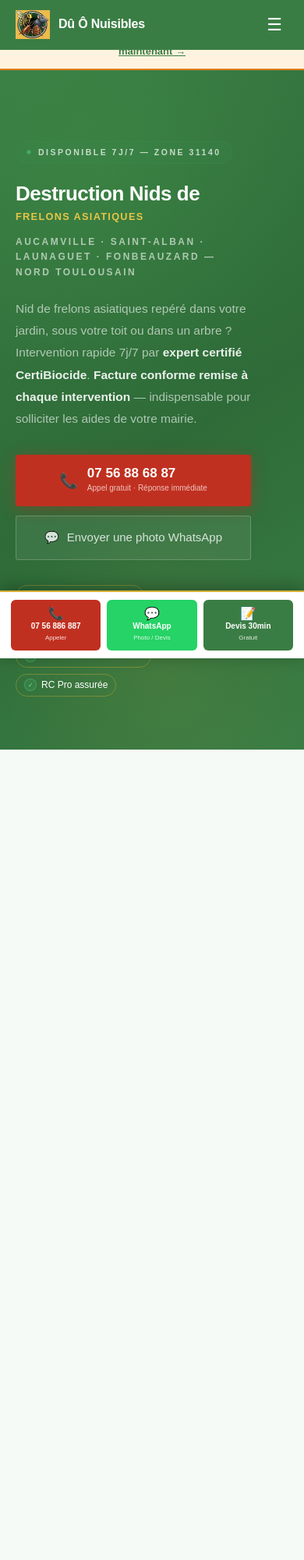
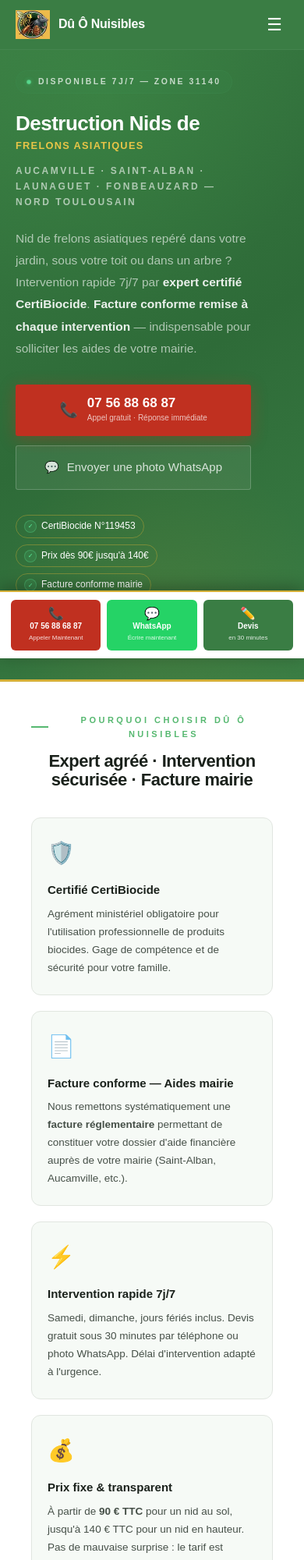
Before and after one commit to DUONUISIBLES/Duonuisibles.fr, a plain HTML site: page destruction-nids-frelons-asiatiques-31140-aucamville.html in a window 390 px wide. Shown: the top 2000 px of the page at 78% size. Drawn offline with Linux system fonts and the light colour scheme.

Commit message:
Update destruction-nids-frelons-asiatiques-31140-aucamville.html

```diff
--- a/destruction-nids-frelons-asiatiques-31140-aucamville.html
+++ b/destruction-nids-frelons-asiatiques-31140-aucamville.html
@@ -581,7 +581,6 @@ footer{background:var(--green-xpale);border-top:2px solid var(--green-pale);padd
 <body>
 
 <!-- ════════════════════════ NAV ════════════════════════ -->
-
 <nav id="main-nav">
   <a class="nav-brand" href="/">
     <img src="logo_duonuisibles_jaune.webp" alt="Logo Dû Ô Nuisibles" width="44" height="44" loading="eager">
@@ -607,6 +606,7 @@ footer{background:var(--green-xpale);border-top:2px solid var(--green-pale);padd
   <button class="nav-mobile-toggle" onclick="toggleMobileMenu()" aria-label="Ouvrir le menu" aria-expanded="false" aria-controls="mobile-menu">☰</button>
 </nav>
 
+
 <div class="mobile-menu" id="mobile-menu">
   <a href="/" class="nav-link" onclick="closeMobileMenu()">Accueil</a>
   <a href="/prix-deratisation-toulouse" class="nav-link" onclick="closeMobileMenu()">🐀 Dératisation (Rats & Souris)</a>
@@ -628,12 +628,6 @@ footer{background:var(--green-xpale);border-top:2px solid var(--green-pale);padd
   <a href="tel:0756886887" class="nav-emergency" onclick="closeMobileMenu()">📞 Appel urgent — 07 56 886 887</a>
 </div>
 
-
-
-<!-- ════════════════════════ ALERTE SAISON ════════════════════════ -->
-<div class="alert-banner" role="alert">
-  🐝 <strong>Saison frelons asiatiques en cours (avril–novembre)</strong> — Intervention rapide en 2h. <a href="tel:0756886887">Appelez maintenant →</a>
-</div>
 
 <!-- ════════════════════════ HERO LOCAL ════════════════════════ -->
 <section class="hero-local" aria-label="Destruction frelons asiatiques 31140">
@@ -688,7 +682,7 @@ footer{background:var(--green-xpale);border-top:2px solid var(--green-pale);padd
         <p class="price-from">À partir de</p>
         <p class="price-tag">90 €</p>
         <p style="font-size:12px;color:rgba(255,255,255,.45);margin-top:2px;">TTC · Jusqu'à 140 € TTC</p>
-        <p class="price-note">Du nid au sol jusqu'au nid accessible à 6 m de hauteur en secteur 31140.</p>
+        <p class="price-note">Du sol jusqu'au nid accessible à 6 mètres.</p>
         <div class="price-incl">✅ Facture pour aide mairie incluse</div>
         <div class="price-incl">✅ Équipement protection complet</div>
         <div class="price-incl">✅ Déplacement inclus 31140</div>
@@ -1093,6 +1087,8 @@ footer{background:var(--green-xpale);border-top:2px solid var(--green-pale);padd
     <p style="font-size:12px;color:rgba(255,255,255,.35);margin-top:20px;">Dû Ô Nuisibles · Expert certifié CertiBiocide N°119453 · RC Pro assurée · SIREN 102814910</p>
   </div>
 </section>
+
+<!-- ════════════════════════ FOOTER ════════════════════════ -->
 <footer>
   <div class="footer-grid">
     <div class="footer-brand">
@@ -1151,30 +1147,7 @@ footer{background:var(--green-xpale);border-top:2px solid var(--green-pale);padd
   </div>
 </footer>
 
-<div class="float-cta">
-  <a href="https://wa.me." target="_blank" rel="noopener" class="float-btn float-wa">💬 WhatsApp</a>
-  <a href="tel:0756886887" class="float-btn float-phone">📞 07 56 886 887</a>
-</div>
 
-<div class="mobile-sticky-cta">
-  <div class="mobile-sticky-cta-inner">
-    <a href="tel:0756886887" class="msc-btn msc-call">
-      <span class="msc-btn-icon">📞</span>
-      <span class="msc-btn-num">07 56 886 887</span>
-      <span class="msc-btn-label">Appeler</span>
-    </a>
-    <a href="https://wa.me." target="_blank" rel="noopener" class="msc-btn msc-wa">
-      <span class="msc-btn-icon">💬</span>
-      <span class="msc-btn-num">WhatsApp</span>
-      <span class="msc-btn-label">Photo / Devis</span>
-    </a>
-    <a href="/#contact" class="msc-btn msc-devis">
-      <span class="msc-btn-icon">📝</span>
-      <span class="msc-btn-num">Devis 30min</span>
-      <span class="msc-btn-label">Gratuit</span>
-    </a>
-  </div>
-</div>
 
 <script>
 function toggleMobileMenu() {
@@ -1199,3 +1172,71 @@ function toggleFaq(el) {
 </script>
 </body>
 </html>
+
+
+
+<!-- ════════════════════════ STICKY MOBILE CTA ════════════════════════ -->
+<div class="mobile-sticky-cta" role="complementary" aria-label="Nous contacter">
+  <div class="mobile-sticky-cta-inner">
+    <a href="tel:0756886887" class="msc-btn msc-call" aria-label="Appeler">
+      <span class="msc-btn-icon">📞</span>
+      <span class="msc-btn-num" style="font-size:10px;">07 56 88 68 87</span>
+      <span class="msc-btn-label">Appeler Maintenant</span>
+    </a>
+    <a href="https://wa.me/33756886887?text=Bonjour%20D%C3%BB%20%C3%94%20Nuisibles%20!%20Nid%20frelons%20en%2031140.%20Photo%20en%20cours%20d%27envoi." class="msc-btn msc-wa" target="_blank" rel="noopener" aria-label="WhatsApp">
+      <span class="msc-btn-icon">💬</span>
+      <span class="msc-btn-num">WhatsApp</span>
+      <span class="msc-btn-label">Écrire maintenant</span>
+    </a>
+    <a href="#contact" class="msc-btn msc-devis" aria-label="Devis">
+      <span class="msc-btn-icon">✏️</span>
+      <span class="msc-btn-num">Devis</span>
+      <span class="msc-btn-label">en 30 minutes</span>
+    </a>
+  </div>
+</div>
+
+
+<!-- ════════════════════════ JS ════════════════════════ -->
+<script>
+// Nav scroll
+window.addEventListener('scroll', () => {
+  const nav = document.getElementById('main-nav');
+  if (nav) nav.classList.toggle('scrolled', window.scrollY > 40);
+});
+
+// Mobile menu
+function toggleMobileMenu() {
+  const m = document.getElementById('mobile-menu');
+  if (m) m.classList.toggle('open');
+}
+function closeMobileMenu() {
+  const m = document.getElementById('mobile-menu');
+  if (m) m.classList.remove('open');
+}
+
+// FAQ local
+function toggleFaqLocal(btn) {
+  const item = btn.closest('.faq-item');
+  if (!item) return;
+  const wasOpen = item.classList.contains('open');
+  document.querySelectorAll('.faq-item').forEach(i => i.classList.remove('open'));
+  if (!wasOpen) item.classList.add('open');
+  btn.setAttribute('aria-expanded', !wasOpen);
+}
+
+// Fade-up IntersectionObserver
+const fadeEls = document.querySelectorAll('.fade-up');
+if ('IntersectionObserver' in window) {
+  const obs = new IntersectionObserver((entries) => {
+    entries.forEach(e => {
+      if (e.isIntersecting) { e.target.classList.add('visible'); obs.unobserve(e.target); }
+    });
+  }, { threshold: 0.1 });
+  fadeEls.forEach(el => obs.observe(el));
+} else {
+  fadeEls.forEach(el => el.classList.add('visible'));
+}
+</script>
+</body>
+</html>
```
